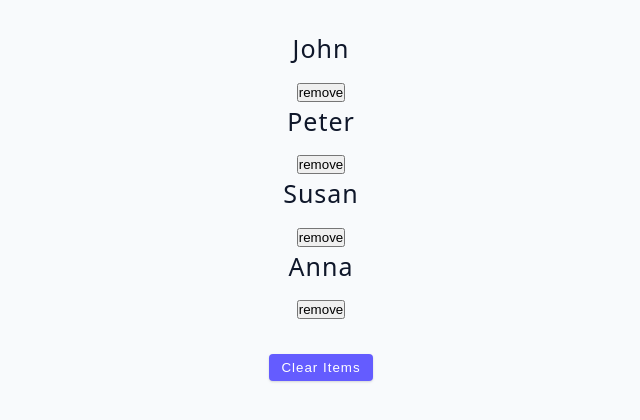
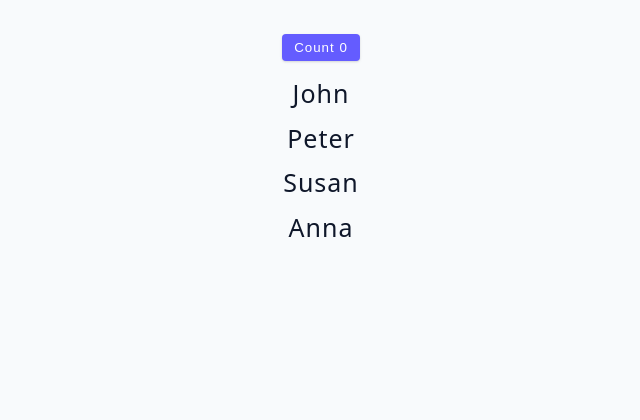
Before and after one commit to Kraddak/react-study, a React (Vite) app: page / in a window 1280 px wide. Shown: the top 420 px of the page, without its empty margins (319-959 px from the left). Built offline with nearby package versions, Linux system fonts and the light colour scheme.

Commit message:
01-lower-state finish

```diff
--- a/src/App.jsx
+++ b/src/App.jsx
@@ -2,7 +2,8 @@ import { useState } from "react";
 import reactLogo from "./assets/react.svg";
 import viteLogo from "/vite.svg";
 import "./App.css";
-import Starter from "./tutorial/10-useReducer/starter/01-useReducer.jsx";
+import Starter from "../src/tutorial/11-performance/starter/01-lower-state";
+// import Starter from "./tutorial/11-performance/starter/01-lower-state.jsx";
 
 function App() {
   return <Starter class="app"></Starter>;
--- /dev/null
+++ b/src/tutorial/11-performance/starter/01-lower-state/Counter.jsx
@@ -0,0 +1,15 @@
+import { useState } from "react";
+const Counter = () => {
+  const [count, setCount] = useState(0);
+
+  return (
+    <button
+      className="btn"
+      onClick={() => setCount(count + 1)}
+      style={{ marginBottom: "1rem" }}
+    >
+      count {count}
+    </button>
+  );
+};
+export default Counter;
--- a/src/tutorial/11-performance/starter/01-lower-state/index.jsx
+++ b/src/tutorial/11-performance/starter/01-lower-state/index.jsx
@@ -1,19 +1,13 @@
-import { useState } from 'react';
-import { data } from '../../../../data';
-import List from './List';
+import { useState } from "react";
+import { data } from "../../../../data";
+import List from "./List";
+import Counter from "./Counter";
 const LowerState = () => {
   const [people, setPeople] = useState(data);
-  const [count, setCount] = useState(0);
 
   return (
     <section>
-      <button
-        className='btn'
-        onClick={() => setCount(count + 1)}
-        style={{ marginBottom: '1rem' }}
-      >
-        count {count}
-      </button>
+      <Counter></Counter>
       <List people={people} />
     </section>
   );
```
